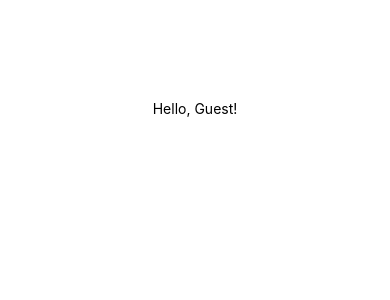
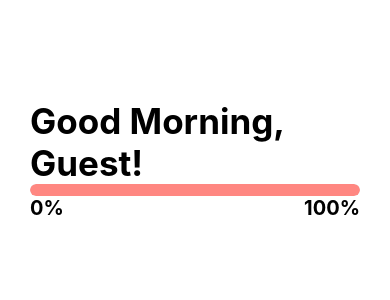
Before and after one commit to BenjaminSoYH/us-dh25, a React Native app: screen /MainScreen in a window 390 px wide. Shown: the top 300 px of the page. Built offline with nearby package versions, Linux system fonts and the light colour scheme.

Commit message:
Added progress bar, fixed main

```diff
--- /dev/null
+++ b/components/ProgressBar.tsx
@@ -0,0 +1,80 @@
+import React from 'react';
+import { View, StyleSheet, Text } from 'react-native';
+
+interface ProgressBarProps {
+    progress: number; // 0 to 100
+    height?: number;
+    backgroundColor?: string;
+    progressColor?: string;
+    showPercentage?: boolean;
+    animated?: boolean;
+}
+
+const ProgressBar = ({
+                         progress,
+                         height = 12,
+                         backgroundColor = '#E6EAEF',
+                         progressColor = '#FF8781',
+                         showPercentage = false,
+                         animated = true,
+                     }: ProgressBarProps) => {
+    // Clamp progress between 0 and 100
+    const clampedProgress = Math.min(Math.max(progress, 0), 100);
+
+    return (
+        <View style={styles.container}>
+            <View
+                style={[
+                    styles.track,
+                    {
+                        height,
+                        backgroundColor,
+                        borderRadius: height / 2, // Makes it fully rounded
+                    },
+                ]}
+            >
+                <View
+                    style={[
+                        styles.fill,
+                        {
+                            width: `${clampedProgress}%`,
+                            height,
+                            backgroundColor: progressColor,
+                            borderRadius: height / 2, // Makes it fully rounded
+                        },
+                        animated && styles.animated,
+                    ]}
+                />
+            </View>
+            {showPercentage && (
+                <Text style={styles.percentageText}>{clampedProgress}%</Text>
+            )}
+        </View>
+    );
+};
+
+const styles = StyleSheet.create({
+    container: {
+        flexDirection: 'row',
+        alignItems: 'center',
+        gap: 10,
+    },
+    track: {
+        flex: 1,
+        overflow: 'hidden', // Important for rounded corners
+    },
+    fill: {
+        height: '100%',
+    },
+    animated: {
+        // Add transition if using Animated API
+    },
+    percentageText: {
+        fontSize: 14,
+        fontWeight: '600',
+        color: '#666',
+        minWidth: 40,
+    },
+});
+
+export default ProgressBar;
--- a/navigation/AppNavigator.tsx
+++ b/navigation/AppNavigator.tsx
@@ -28,7 +28,7 @@ const Stack = createNativeStackNavigator<RootStackParamList>();
 
 export default function AppNavigator() {
     return (
-        <Stack.Navigator initialRouteName="MainScreen" screenOptions={{ headerShown: false }}>
+        <Stack.Navigator initialRouteName="SplashScreen" screenOptions={{ headerShown: false }}>
             <Stack.Screen name="SplashScreen" component={SplashScreen} />
             <Stack.Screen name="LoginScreen" component={LoginScreen}/>
             <Stack.Screen name="SignUpScreen" component={SignUpScreen}/>
--- a/screens/LoginScreen.tsx
+++ b/screens/LoginScreen.tsx
@@ -26,7 +26,8 @@ const LoginScreen = () => {
                 const user = (await supabase.auth.getUser()).data.user
                 await upsertProfile({ handle: user?.id })
             } catch { }
-            Alert.alert('Success', 'Login successful!')
+            Alert.alert('Success', 'Login successful!');
+            navigation.navigate('MainScreen');
             // navigation.navigate('Home'); // Navigate to home or next screen
         } catch (e: any) {
             Alert.alert('Error', String(e?.message ?? e))
--- a/screens/MainScreen.tsx
+++ b/screens/MainScreen.tsx
@@ -2,17 +2,40 @@ import React from 'react';
 import { View, Text, StyleSheet } from 'react-native';
 import type { NativeStackScreenProps } from '@react-navigation/native-stack';
 import type { RootStackParamList } from '../navigation/AppNavigator';
+import ProgressBar from "../components/ProgressBar";
 
 type Props = NativeStackScreenProps<RootStackParamList, 'MainScreen'>;
 
 export default function MainScreen({ route }: Props) {
     const name = route.params?.name ?? 'Guest';
+    const getGreeting = () => {
+        const currentHour = new Date().getHours();
+
+        if (currentHour < 12) {
+            return "Good Morning";
+        } else if (currentHour < 18) {
+            return "Good Afternoon";
+        } else {
+            return "Good Evening";
+        }
+    };
 
     return (
         <View style={styles.screen}>
             <View style={styles.content}>
-                <Text>Hello, {name}!</Text>
 
+                <View style={{width:"100%", display: "flex", justifyContent:"flex-start"}}>
+                    <Text style={{fontSize:35, fontWeight:"bold"}}>{getGreeting()}, {name}!</Text>
+                    <View></View>
+
+                    <View>
+                        <ProgressBar progress={100}/>
+                        <View style={{width:"100%", display:"flex", flexDirection:"row", justifyContent:"space-between"}}>
+                            <Text style={{fontWeight:"bold", fontSize:20}}>0%</Text>
+                            <Text style={{fontWeight:"bold", fontSize:20}}>100%</Text>
+                        </View>
+                    </View>
+                </View>
             </View>
             {/* rest of your UI */}
         </View>
```
